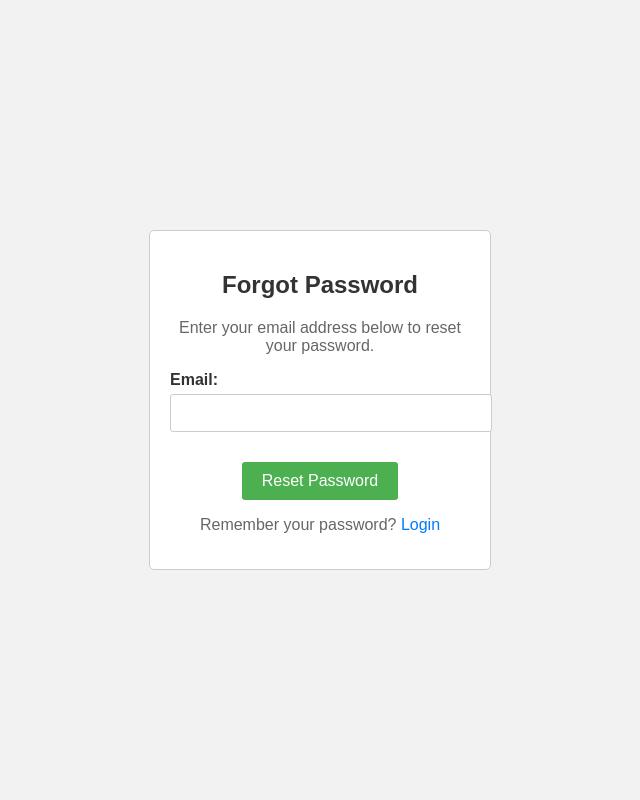
After one commit to Dipesh246/CollegeProject_I, a Django app: page /forget_password/ in a window 1280 px wide. The commit adds this page. Shown: the whole page, without its empty margins (320-960 px from the left). Run offline with Django 4.2, Linux system fonts and the light colour scheme.

Commit message:
password reset

```diff
--- a/SPBMS/SPBMS/urls.py
+++ b/SPBMS/SPBMS/urls.py
@@ -17,6 +17,7 @@ Including another URLconf
 from django.contrib import admin
 from django.urls import path
 from app.views import *
+from django.contrib.auth import views as auth_views
 
 urlpatterns = [
     path('admin/', admin.site.urls),
@@ -31,5 +32,9 @@ urlpatterns = [
     path('savecategory/',saveCategory, name='savecategory'), # type: ignore
     path('spending/',spendings,name='spendings'),
     path('report/',budget_reports,name='report'),
+    path('forget_password/', forgetPassword, name='forget_password'),
+    path('password_reset/done/', auth_views.PasswordResetDoneView.as_view(), name='password_reset_done'),
+    path('reset/<uidb64>/<token>/', auth_views.PasswordResetConfirmView.as_view(template_name='passwordresetform.html'), name='password_reset_confirm'),
+    path('reset/done/', auth_views.PasswordResetCompleteView.as_view(template_name='passwordResetDone.html'), name='password_reset_complete'),
 
 ]
--- /dev/null
+++ b/SPBMS/app/forms.py
@@ -0,0 +1,6 @@
+from django import forms
+
+class PasswordResetForm(forms.Form):
+    email = forms.EmailField(label="Email",
+                             max_length=254,
+                            widget=forms.EmailInput(attrs={'autocomplete':'email', 'class':'form-control'}))
--- a/SPBMS/app/models.py
+++ b/SPBMS/app/models.py
@@ -8,6 +8,7 @@ class User(AbstractUser):
     phone_number = models.BigIntegerField(blank=True,null=True)
     groups = models.ManyToManyField(Group, related_name='app_users')
     user_permissions = models.ManyToManyField(Permission, related_name='app_users')
+    path_to_profile_picture= models.CharField(max_length=254,blank=True, null=True)
 
     def __str__(self) -> str:
         return self.username
--- /dev/null
+++ b/SPBMS/app/templates/forgetpassword.html
@@ -0,0 +1,25 @@
+{% load static %}
+<!DOCTYPE html>
+<html lang="en">
+<head>
+    <meta charset="UTF-8">
+    <meta name="viewport" content="width=device-width, initial-scale=1.0">
+    <title>Forgot Password</title>
+    <link rel="stylesheet" href="{% static 'css/forget_password.css' %}"> <!-- Link to your CSS file -->
+</head>
+<body>
+    <div class="forgot-password-container">
+        <h2>Forgot Password</h2>
+        <p>Enter your email address below to reset your password.</p>
+
+        <form method="post">
+            {% csrf_token %}
+            {{ form.as_p }}
+
+            <button type="submit">Reset Password</button>
+        </form>
+
+        <p>Remember your password? <a href="{% url 'signin' %}">Login</a></p>
+    </div>
+</body>
+</html>
--- a/SPBMS/app/templates/login.html
+++ b/SPBMS/app/templates/login.html
@@ -29,7 +29,7 @@
             <button type="submit">Login</button>
 
             <div class="additional-options">
-                <a href="#">Forgot Password?</a>
+                <a href="{% url 'forget_password' %}">Forgot Password?</a>
                 <p> New? <a href="{% url 'register' %}">Register</a> here.</p>
             </div>
         </form>
--- a/SPBMS/app/views.py
+++ b/SPBMS/app/views.py
@@ -7,6 +7,7 @@ from .models import *
 from django.urls import reverse
 import decimal,json
 from django.db.models import Sum
+from django.contrib.auth.forms import PasswordResetForm
 
 
 def home(request):
@@ -27,7 +28,7 @@ def logIn(request):
         user = authenticate(username=username,password=password)
 
         if user is None:
-            messages.error(request, 'Invalid password')
+            messages.error(request, 'Invalid username or password')
             return redirect('signin')
 
         else:
@@ -220,3 +221,17 @@ def budget_reports(request):
                'savings_data':savings_data}
     # print(context)
     return render(request,'reports.html',context)
+
+def forgetPassword(request):
+    form = PasswordResetForm(request.POST or None)
+    if request.method =="POST":
+
+        if form.is_valid():
+            form.save(request=request)
+            messages.success(request,'Password Reset email sent. Please check your email.')
+            return redirect('signin')
+        else:
+            print("entered")
+            form = PasswordResetForm()
+
+    return render(request, 'forgetpassword.html', {'form':form})
--- /dev/null
+++ b/SPBMS/static/css/forget_password.css
@@ -0,0 +1,73 @@
+/* forget_password.css */
+
+body {
+    font-family: Arial, sans-serif;
+    background-color: #f2f2f2;
+    margin: 0;
+    padding: 0;
+    display: flex;
+    justify-content: center;
+    align-items: center;
+    height: 100vh;
+}
+
+.forgot-password-container {
+    width: 300px;
+    margin: 0 auto;
+    padding: 20px;
+    border: 1px solid #ccc;
+    border-radius: 5px;
+    text-align: center;
+    background-color: #fff;
+}
+
+.forgot-password-container h2 {
+    margin-bottom: 20px;
+    color: #333;
+}
+
+.forgot-password-container p {
+    margin-bottom: 15px;
+    color: #666;
+}
+
+.forgot-password-container label {
+    font-weight: bold;
+    display: block;
+    text-align: left;
+    margin-bottom: 5px;
+    color: #333;
+}
+
+.forgot-password-container input[type="email"] {
+    width: 100%;
+    padding: 10px;
+    margin-bottom: 15px;
+    border: 1px solid #ccc;
+    border-radius: 3px;
+    font-size: 14px;
+}
+
+.forgot-password-container button {
+    background-color: #4CAF50;
+    color: white;
+    padding: 10px 20px;
+    border: none;
+    border-radius: 3px;
+    cursor: pointer;
+    font-size: 16px;
+}
+
+.forgot-password-container button:hover {
+    background-color: #45a049;
+}
+
+.forgot-password-container p a {
+    color: #007bff;
+    text-decoration: none;
+}
+
+.forgot-password-container p a:hover {
+    text-decoration: underline;
+    color: #0056b3;
+}
```
Also changed, not shown: SPBMS/SPBMS/settings.py (+13 -0 lines), SPBMS/app/templates/passwordResetDone.html (added, +13 -0 lines), SPBMS/app/templates/passwordresetform.html (added, +26 -0 lines), SPBMS/static/css/passwordreset.css (added, +57 -0 lines), SPBMS/app/migrations/0013_user_path_to_profile_picture.py (added).
